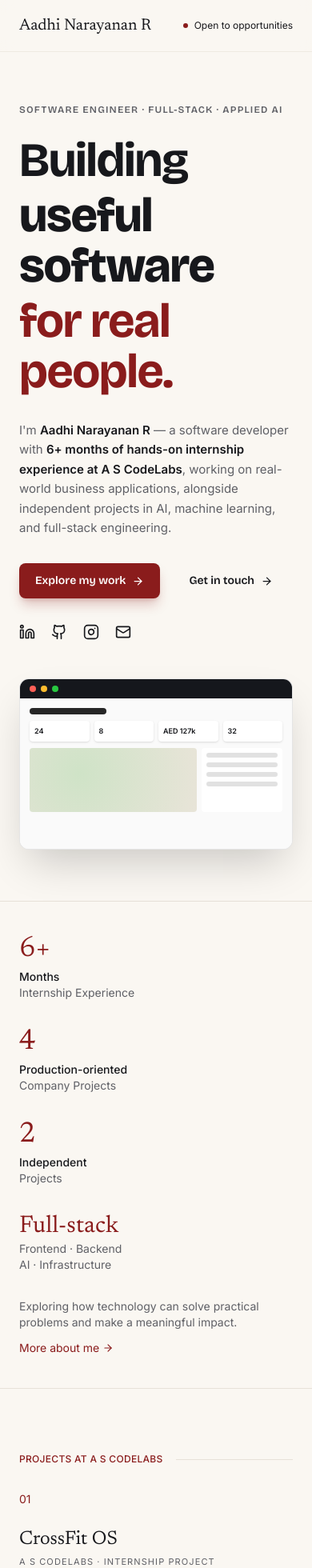
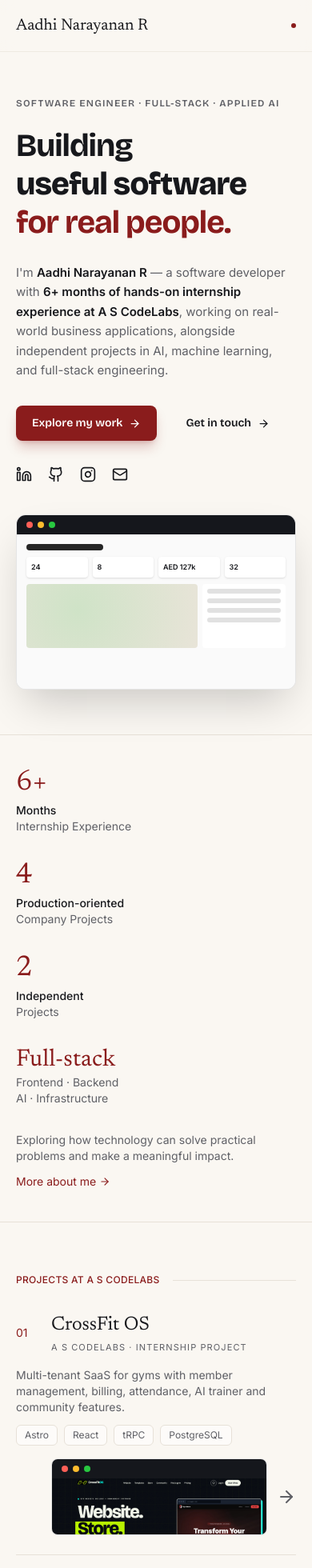
Before and after one commit to 7sthunder/portfolio, a React (Vite) app: page / in a window 390 px wide. Shown: the top 1960 px of the page at 80% size. Built offline with nearby package versions, Linux system fonts and the light colour scheme.

Commit message:
Widen the measure and fix the layouts that broke between breakpoints

```diff
--- a/src/App.tsx
+++ b/src/App.tsx
@@ -5,7 +5,10 @@ import { featured, independent, more, stack, stats, type Project } from "./data"
 import { Phone, Shot, ShotThumb, Tilt, Window } from "./Mock";
 
 const nav = ["About", "Projects", "Experience", "Skills", "Contact"];
-const wrap = "mx-auto w-full max-w-6xl px-6";
+// 90rem, not the usual 72rem: the case-study screenshots are the widest thing
+// on the page and 1152px left a visible gutter of dead paper on a 1440p screen.
+// Gutter steps with the viewport so the measure stays readable on a phone.
+const wrap = "mx-auto w-full max-w-[90rem] px-5 sm:px-8 lg:px-12";
 const label = "text-xs font-medium tracking-wide text-wine";
 const Tag = ({ t }: { t: string }) => <span className="rounded-md border border-line bg-white/60 px-2.5 py-1 text-xs text-muted">{t}</span>;
 
@@ -34,11 +37,11 @@ const WhatsApp = ({ size = 24, ...rest }: { size?: number } & React.SVGProps<SVG
 /** The full-width, featured-style layout a list row grows into. */
 function CaseStudy({ p, n, lead }: { p: Project; n: string; lead?: boolean }) {
   return (
-    <div className="grid items-center gap-12 lg:grid-cols-[1fr_1.4fr]">
+    <div className="grid items-center gap-10 lg:grid-cols-[1fr_1.4fr] lg:gap-12">
       <div>
         <span className="rounded bg-wine/10 px-2 py-1 text-xs text-wine">{lead ? "Featured project" : "Case study"}</span>
         <div className="mt-4 text-sm text-wine">{n}</div>
-        <h3 className="font-serif text-4xl leading-tight">{p.title}</h3>
+        <h3 className="font-serif text-3xl leading-tight sm:text-4xl">{p.title}</h3>
         <p className="mt-3 text-xs tracking-widest text-muted">A S CODELABS · INTERNSHIP PROJECT</p>
         <p className="mt-4 max-w-sm text-[15px] leading-relaxed text-muted">{p.blurb}</p>
         {p.highlights && (
@@ -136,7 +139,7 @@ function ProjectRow({ p, i, open, onEnter, onLeave, onToggle }: {
       role="button"
       tabIndex={0}
       aria-expanded={open}
-      className="border-b border-line"
+      className="cursor-pointer touch-manipulation border-b border-line"
       onPointerEnter={() => { if (canHover()) onEnter(); }}
       onPointerLeave={() => { if (canHover()) onLeave(); }}
       onFocus={onEnter}
@@ -150,12 +153,21 @@ function ProjectRow({ p, i, open, onEnter, onLeave, onToggle }: {
       <div ref={box} className={`relative flex overflow-hidden ${open ? "items-start" : "items-center"}`}>
         <div inert={open} className={`w-full transition-opacity ${open ? "pointer-events-none absolute inset-x-0 top-0 opacity-0 duration-150" : "opacity-100 duration-300"}`}>
           <div ref={row}>
-            <a href="#" className="group grid items-center gap-6 py-6 md:grid-cols-[2.5rem_14rem_1fr_13rem_2rem]">
-              <span className="text-sm text-wine">{n}</span>
-              <div><h3 className="font-serif text-2xl">{p.title}</h3><p className="mt-1 text-[11px] tracking-widest text-muted">A S CODELABS · INTERNSHIP PROJECT</p></div>
-              <div><p className="max-w-sm text-sm text-muted">{p.blurb}</p><div className="mt-3 flex flex-wrap gap-2">{p.tags.map((t) => <Tag key={t} t={t} />)}</div></div>
-              <div className="overflow-hidden rounded-lg transition duration-500 group-hover:scale-[1.04] group-hover:-rotate-1">{p.shot ? <ShotThumb src={p.shot} alt={p.shotAlt ?? p.title} /> : <Window kind={p.kind} className="h-24 !rounded-lg" />}</div>
-              <ArrowRight className="text-muted transition group-hover:translate-x-1 group-hover:text-wine" />
+            <a href="#" className="group grid grid-cols-[1.75rem_minmax(0,1fr)] items-center gap-x-4 gap-y-4 py-6 md:grid-cols-[2.5rem_minmax(0,1fr)_11rem] md:gap-x-6 xl:grid-cols-[2.5rem_minmax(0,13rem)_minmax(0,1fr)_15rem]">
+              <span className="col-start-1 row-start-1 text-sm text-wine">{n}</span>
+              <div className="col-start-2 row-start-1"><h3 className="font-serif text-2xl">{p.title}</h3><p className="mt-1 text-[11px] tracking-widest text-muted">A S CODELABS · INTERNSHIP PROJECT</p></div>
+              {/* Explicit placement instead of source order: the summary drops
+                  under the title on a phone and only pulls alongside it once
+                  there is a track spare for it. Source order alone left the
+                  blurb ~120px wide through the whole md range. */}
+              <div className="col-span-2 col-start-1 row-start-2 md:col-span-1 md:col-start-2 xl:col-start-3 xl:row-start-1"><p className="max-w-sm text-sm text-muted">{p.blurb}</p><div className="mt-3 flex flex-wrap gap-2">{p.tags.map((t) => <Tag key={t} t={t} />)}</div></div>
+              {/* The arrow travels with the thumbnail rather than holding a
+                  track of its own, so it needs no column it cannot have below
+                  xl and it stays glued to the edge of the row either way. */}
+              <div className="col-start-2 row-start-3 flex items-center gap-3 md:col-start-3 md:row-start-1 xl:col-start-4 xl:row-start-1">
+                <div className="min-w-0 flex-1 overflow-hidden rounded-lg transition duration-500 group-hover:scale-[1.04] group-hover:-rotate-1">{p.shot ? <ShotThumb src={p.shot} alt={p.shotAlt ?? p.title} /> : <Window kind={p.kind} className="h-24 !rounded-lg" />}</div>
+                <ArrowRight className="shrink-0 text-muted transition group-hover:translate-x-1 group-hover:text-wine" />
+              </div>
             </a>
           </div>
         </div>
@@ -210,17 +222,25 @@ export default function App() {
       <header className="sticky top-0 z-50 border-b border-line/60 bg-paper/80 backdrop-blur">
         <div className={`${wrap} flex h-16 items-center justify-between`}>
           <a href="#" className="font-serif text-xl">Aadhi Narayanan R</a>
-          <nav className="hidden gap-8 text-sm md:flex">{nav.map((n) => <a key={n} href={`#${n.toLowerCase()}`} className="hover:text-wine">{n}</a>)}</nav>
-          <span className="flex items-center gap-2 text-xs"><i className="size-1.5 rounded-full bg-wine" />Open to opportunities</span>
+          {/* Tighter tracking and gaps from md up: five links plus the status
+              pill do not fit on one line at 768px at full size. */}
+          <nav className="hidden gap-5 text-xs text-muted md:flex lg:gap-8 lg:text-sm">{nav.map((n) => <a key={n} href={`#${n.toLowerCase()}`} className="transition hover:text-wine">{n}</a>)}</nav>
+          <span className="flex items-center gap-2 text-xs"><i className="size-1.5 rounded-full bg-wine" /><span className="hidden lg:inline">Open to opportunities</span></span>
         </div>
       </header>
 
       <main>
         {/* Hero */}
-        <section id="about" className={`${wrap} grid items-center gap-12 py-16 lg:grid-cols-[1fr_1.2fr] lg:py-24`}>
+        <section id="about" className={`${wrap} grid items-center gap-10 py-14 sm:gap-12 sm:py-16 lg:grid-cols-[1fr_1.2fr] lg:py-24`}>
           <div>
             <p className="mb-6 font-display text-xs font-semibold tracking-widest text-muted">SOFTWARE ENGINEER · FULL-STACK · APPLIED AI</p>
-            <h1 className="font-display text-6xl font-bold leading-[1.05] tracking-tight sm:text-7xl">
+            {/* Sized in vw, not steps: the headline is one line per phrase and
+                each line is its own mask, so a fixed step either overflows the
+                column on a laptop or pushes a phone into a two-line wrap. The
+                ramp is capped by the narrowest two-column case, lg, where the
+                copy column is ~400px — 5vw leaves about a sixth of that spare
+                for the widest line. */}
+            <h1 className="font-display text-[clamp(2.5rem,5vw,4.5rem)] font-bold leading-[1.05] tracking-tight">
               {headline.map((l, i) => (
                 <span key={l} className="block overflow-hidden pb-1.5">
                   {/* The payload of the sentence takes the heaviest weight; the
@@ -230,7 +250,7 @@ export default function App() {
               ))}
             </h1>
             <p className="mt-6 max-w-md text-[15px] leading-relaxed text-muted">I'm <b className="font-semibold text-ink">Aadhi Narayanan R</b> — a software developer with <b className="font-semibold text-ink">6+ months of hands-on internship experience at A S CodeLabs</b>, working on real-world business applications, alongside independent projects in AI, machine learning, and full-stack engineering.</p>
-            <div className="mt-8 flex items-center gap-4"><Button solid href="#projects" className="font-display font-semibold">Explore my work</Button><Button href="#contact" className="font-display font-semibold">Get in touch</Button></div>
+            <div className="mt-8 flex flex-wrap items-center gap-x-4 gap-y-3"><Button solid href="#projects" className="font-display font-semibold">Explore my work</Button><Button href="#contact" className="font-display font-semibold">Get in touch</Button></div>
             <div className="mt-8 flex gap-5">
               {[[Linkedin, "https://linkedin.com/in/aadhi-narayanan-80093332", "LinkedIn"], [Github, "https://github.com/", "GitHub"], [Instagram, "https://instagram.com/7s_thunder", "Instagram"], [Mail, "mailto:aadhinarayanan23@gmail.com", "Email"]].map(([Icon, href, name]) => {
                 const I = Icon as typeof Mail; return <a key={name as string} href={href as string} aria-label={name as string} className="transition hover:-translate-y-0.5 hover:text-wine"><I size={20} /></a>;
@@ -257,7 +277,7 @@ export default function App() {
         </section>
 
         {/* Projects */}
-        <section id="projects" className={`${wrap} py-20`}>
+        <section id="projects" className={`${wrap} py-16 sm:py-20`}>
           <p className={`${label} mb-2 flex items-center gap-4`}>PROJECTS AT A S CODELABS<span className="h-px flex-1 bg-line" /></p>
           <ProjectList items={[featured, ...more]} />
         </section>
@@ -265,12 +285,15 @@ export default function App() {
         {/* Independent */}
         <section id="experience" className={`${wrap} border-t border-line py-16`}>
           <p className={`${label} mb-6`}>INDEPENDENT PROJECTS</p>
-          <div className="grid gap-12 md:grid-cols-2 md:divide-x md:divide-line">
+          {/* Both tiers step at once, and both wait for xl: a two-up outer grid
+              under a two-up article leaves about 220px for the copy, which
+              reads worse than one full-width article per row. */}
+          <div className="grid gap-12 xl:grid-cols-2 xl:gap-0">
             {independent.map((p, i) => (
-              <article key={p.title} className={`grid items-center gap-6 sm:grid-cols-2 ${i ? "md:pl-12" : ""}`}>
+              <article key={p.title} className={`grid items-center gap-6 sm:grid-cols-2 ${i ? "xl:border-l xl:border-line xl:pl-12" : "xl:pr-12"}`}>
                 <div>
                   {p.status && <span className="mb-2 inline-block rounded bg-blue-100 px-2 py-0.5 text-[10px] text-blue-700">{p.status}</span>}
-                  <h3 className="font-serif text-3xl">{p.title}</h3>
+                  <h3 className="font-serif text-2xl sm:text-3xl">{p.title}</h3>
                   <p className="mt-1 text-sm font-medium">{p.sub}</p>
                   <p className="mt-2 text-sm text-muted">{p.blurb}</p>
                   <div className="mt-4 flex flex-wrap gap-2">{p.tags.map((t) => <Tag key={t} t={t} />)}</div>
@@ -285,8 +308,8 @@ export default function App() {
         {/* Skills */}
         <section id="skills" className={`${wrap} border-t border-line py-16`}>
           <p className={`${label} mb-3`}>TECH STACK</p>
-          <h2 className="font-serif text-4xl leading-tight">Technologies I work with.<br />Systems I want to understand better.</h2>
-          <div className="mt-10 grid gap-8 sm:grid-cols-3 lg:grid-cols-6">
+          <h2 className="font-serif text-3xl leading-tight sm:text-4xl">Technologies I work with.<br />Systems I want to understand better.</h2>
+          <div className="mt-10 grid gap-8 sm:grid-cols-2 md:grid-cols-3 xl:grid-cols-6">
             {Object.entries(stack).map(([group, items]) => (
               <div key={group}>
                 <h3 className="mb-3 text-sm font-semibold">{group}</h3>
@@ -300,7 +323,7 @@ export default function App() {
       {/* Contact */}
       <footer id="contact" className="bg-night text-white">
         <div className={`${wrap} grid gap-10 py-16 lg:grid-cols-[1.2fr_1.2fr_1fr]`}>
-          <div><p className="mb-3 text-xs tracking-widest text-white/60">● GET IN TOUCH</p><h2 className="font-serif text-4xl leading-tight">Have a useful problem<br />to solve? Let's talk.</h2></div>
+          <div><p className="mb-3 text-xs tracking-widest text-white/60">● GET IN TOUCH</p><h2 className="font-serif text-3xl leading-tight sm:text-4xl">Have a useful problem<br />to solve? Let's talk.</h2></div>
           <p className="self-center text-sm leading-relaxed text-white/70">I'm always interested in discussing software engineering, practical AI applications, challenging technical problems, and opportunities to build useful products.</p>
           <ul className="space-y-4 text-sm lg:border-l lg:border-white/15 lg:pl-8">
             {[[Mail, "aadhinarayanan23r@gmail.com", "mailto:aadhinarayanan23r@gmail.com"], [WhatsApp, "+91 72000 16636", "https://wa.me/917200016636"], [Linkedin, "Aadhi Narayanan R", "https://www.linkedin.com/in/aadhi-narayanan-80093332a"], [Instagram, "@7s_thunder", "https://instagram.com/7s_thunder"]].map(([Icon, text, href]) => {
@@ -312,7 +335,9 @@ export default function App() {
         </div>
         <div className="border-t border-white/10"><div className={`${wrap} flex flex-wrap items-center justify-between gap-4 py-6 text-xs text-white/60`}>
           <div><div className="text-sm text-white">Aadhi Narayanan R</div>Software Engineer · Full-Stack · Applied AI</div>
-          <nav className="flex gap-6">{nav.map((n) => <a key={n} href={`#${n.toLowerCase()}`}>{n}</a>)}</nav>
+          {/* Wraps on its own: the bottom bar wraps as a whole, so five links
+              in one unwrapped row overflow a 320px viewport. */}
+          <nav className="flex flex-wrap gap-x-5 gap-y-2">{nav.map((n) => <a key={n} href={`#${n.toLowerCase()}`}>{n}</a>)}</nav>
           <span>© 2026 Aadhi Narayanan R. All rights reserved.</span>
         </div></div>
       </footer>
--- a/src/Mock.tsx
+++ b/src/Mock.tsx
@@ -80,7 +80,14 @@ export function Tilt({ children }: { children: React.ReactNode }) {
     <motion.div
       ref={ref}
       style={{ rotateX: rx, rotateY: ry, transformPerspective: 1200 }}
-      onPointerMove={(e) => { const r = ref.current!.getBoundingClientRect(); x.set((e.clientX - r.left) / r.width - 0.5); y.set((e.clientY - r.top) / r.height - 0.5); }}
+      onPointerMove={(e) => {
+        // Mouse only: on touch, pointermove keeps firing while the finger
+        // scrolls, which swung the mock around mid-scroll.
+        if (e.pointerType !== "mouse") return;
+        const r = ref.current!.getBoundingClientRect();
+        x.set((e.clientX - r.left) / r.width - 0.5);
+        y.set((e.clientY - r.top) / r.height - 0.5);
+      }}
       onPointerLeave={() => { x.set(0); y.set(0); }}
     >{children}</motion.div>
   );
--- a/src/index.css
+++ b/src/index.css
@@ -14,7 +14,7 @@
   --color-wine-dark: #6e1414;
   --color-night: #15171c;
 }
-html { scroll-behavior: smooth; }
-body { background: var(--color-paper); color: var(--color-ink); font-family: var(--font-sans); -webkit-font-smoothing: antialiased; }
+html { scroll-behavior: smooth; scroll-padding-top: 4.5rem; }
+body { background: var(--color-paper); color: var(--color-ink); font-family: var(--font-sans); -webkit-font-smoothing: antialiased; overflow-x: clip; }
 :focus-visible { outline: 2px solid var(--color-wine); outline-offset: 3px; border-radius: 4px; }
 @media (prefers-reduced-motion: reduce) { html { scroll-behavior: auto; } * { animation: none !important; transition: none !important; } }
```
